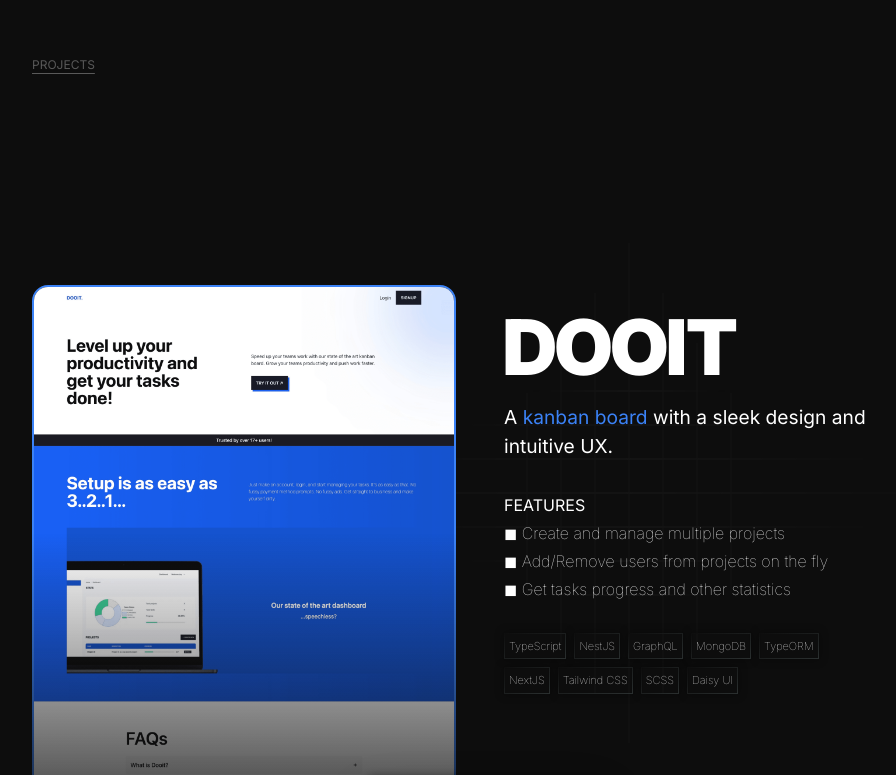
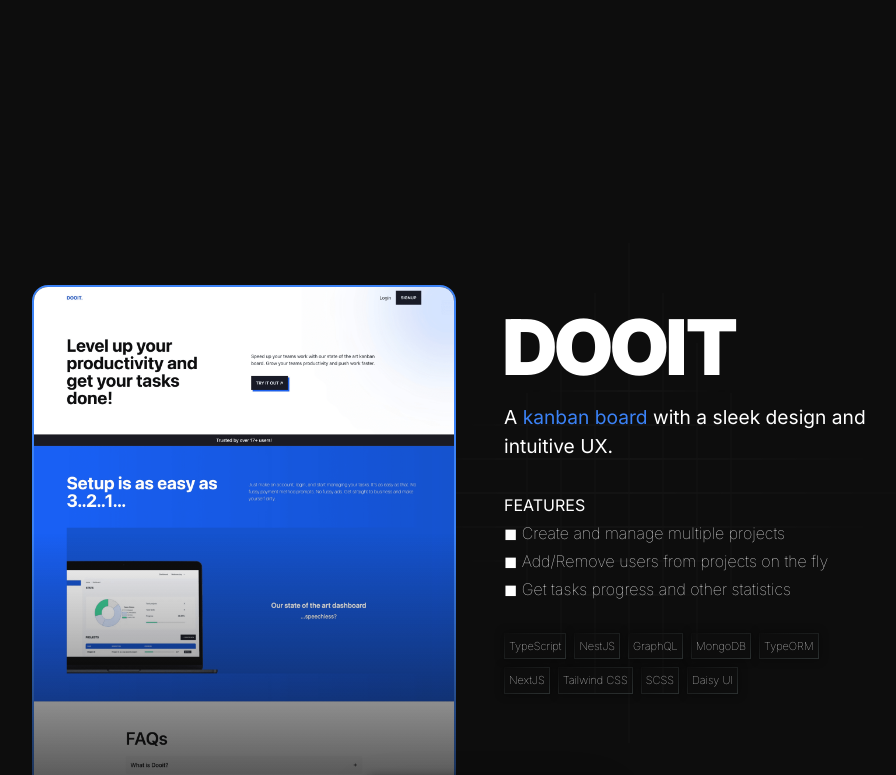
Before and after one commit to joysamaddar/portfolio, a Next.js app: page / in a window 1280 px wide. Shown: the part 3063-3838 px from the top of the page, without its empty margins (160-1056 px from the left). Built offline with nearby package versions, Linux system fonts and the light colour scheme.

Commit message:
Minor refactors. Changed vh to dvh unit. Fade out projects heading when scrolling down towards the end.

```diff
--- a/components/Projects.tsx
+++ b/components/Projects.tsx
@@ -2,7 +2,7 @@
 
 import Image from "next/image";
 import Link from "next/link";
-import { motion, useScroll } from "framer-motion";
+import { motion, useScroll, useTransform } from "framer-motion";
 import dooit from "@/public/dooit.png";
 import joey_jumps from "@/public/joey_jumps.png";
 import xatty from "@/public/xatty.png";
@@ -113,6 +113,8 @@ export default function Projects() {
     offset: ["start end", "end end"],
   } as any);
 
+  const transformOpacity = useTransform(scrollYProgress, [0, 0.5, 1], [1, 1, 0]);
+
   const textsVariant = {
     hidden: {
       opacity: 0,
@@ -145,9 +147,12 @@ export default function Projects() {
 
   return (
     <section className="relative select-none mx-[15%] mt-[6rem]">
-      <Heading className="sticky h-16 md:h-24 top-0 flex items-end bg-black z-[995] pb-[1.25rem] w-[120%]">
-        Projects
-      </Heading>
+      <motion.div
+        style={{ opacity: transformOpacity }}
+        className="sticky h-16 md:h-24 top-0  flex items-end bg-black z-[996] pb-[1.25rem] w-[120%]"
+      >
+        <Heading>Projects</Heading>
+      </motion.div>
       {projects.map((project, i) => (
         <motion.div
           key={i}
@@ -166,7 +171,7 @@ export default function Projects() {
           whileInView={"show"}
           viewport={{ once: false, margin: "0px 0px -200px 0px" }}
           className={cn(
-            "flex items-center justify-between gap-12 text-white h-[100vh] relative overflow-y-clip overflow-x-visible scrollsnapping",
+            "flex items-center justify-between gap-12 text-white h-[100dvh] relative overflow-y-clip overflow-x-visible scrollsnapping",
             project.align == "left" ? "flex-row-reverse" : "flex-row"
           )}
         >
@@ -236,7 +241,7 @@ export default function Projects() {
                 },
               },
             }}
-            className="w-1/2 relative h-[100vh]"
+            className="w-1/2 relative h-[100dvh]"
           >
             {project.imagePosition == "top" && <GradientBlocker />}
             <Image
@@ -285,7 +290,7 @@ export default function Projects() {
       ))}
       <div
         ref={targetRef}
-        className="h-[100vh] flex flex-col gap-16 items-center justify-center scrollsnapping text-center relative"
+        className="h-[100dvh] flex flex-col gap-16 items-center justify-center scrollsnapping text-center relative"
       >
         <div className="absolute blur-[7px] w-full">
           <AlternateSlidingTexts
--- a/components/ui/GradientBlocker.tsx
+++ b/components/ui/GradientBlocker.tsx
@@ -8,7 +8,7 @@ export default function GradientBlocker({ className }: GradientBlockerProps) {
   return (
     <div
       className={cn(
-        "h-[45vh] absolute bottom-0 z-[995] w-full bg-gradient-to-t from-black to-transparent",
+        "h-[45dvh] absolute bottom-0 z-[995] w-full bg-gradient-to-t from-black to-transparent",
         className
       )}
     />
```
